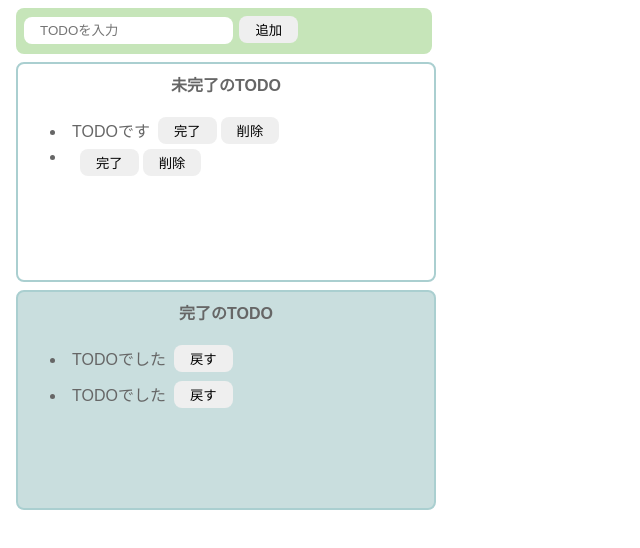
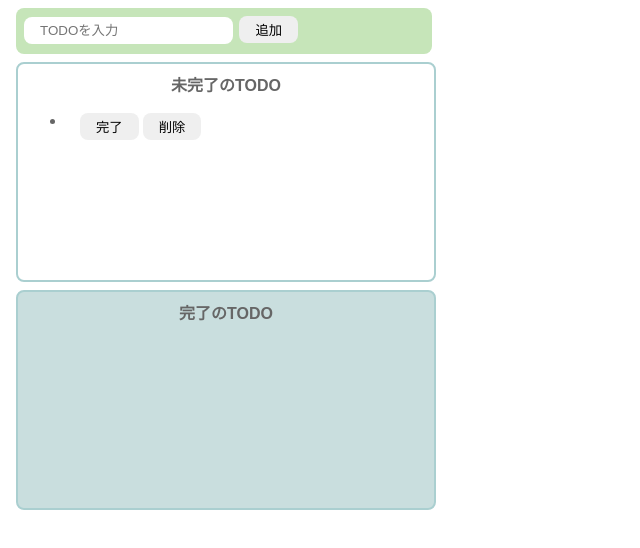
Before and after one commit to hideo333666/Todo-js, a website built with Vite: page index.html in a window 1280 px wide. Both pictures are taken after a click on the button "追加". Shown: the whole page, without its empty margins (0-640 px from the left). Built offline with nearby package versions, Linux system fonts and the light colour scheme.

Commit message:
[fix]todo-js完成

```diff
--- a/index.html
+++ b/index.html
@@ -12,30 +12,11 @@
     <div class="incomplete-area">
       <p class="title">未完了のTODO</p>
       <ul id = "incomplete-list">
-        <li>
-          <div class="list-row">
-            <p class="todo-item">TODOです</p>
-            <button>完了</button>
-            <button>削除</button>
-          </div>
-        </li>
       </ul>
     </div>
     <div class="complete-area">
       <p class="title">完了のTODO</p>
       <ul id="complete-list">
-        <li>
-          <div class="list-row">
-            <p class="todo-item">TODOでした</p>
-            <button>戻す</button>
-          </div>
-        </li>
-        <li>
-          <div class="list-row">
-            <p class="todo-item">TODOでした</p>
-            <button>戻す</button>
-          </div>
-        </li>
       </ul>
     </div>
     <script type="module" src="/main.js"></script>
--- a/main.js
+++ b/main.js
@@ -5,6 +5,13 @@ const onClickAdd = () => {
     const inputText = document.getElementById("add-text").value;
     document.getElementById("add-text").value = "";
 
+    // 未完了リストに追加
+    createIncompleteTodo(inputText);
+}
+
+
+// 渡された引数を基に未完了のTODOを作成する関数
+const createIncompleteTodo = (todo) => {
     // li生成
     const li = document.createElement("li");
 
@@ -15,7 +22,7 @@ const onClickAdd = () => {
     // p生成
     const p = document.createElement("p");
     p.className = "todo-item";
-    p.innerText = inputText;
+    p.innerText = todo
 
     // button(完了)タグ生成
     const completeButton = document.createElement("button");
@@ -28,6 +35,13 @@ const onClickAdd = () => {
         // 戻すボタンを生成してdivタグは以下に設定
         const backButton = document.createElement("button");
         backButton.innerText = "戻す";
+        backButton.addEventListener("click",() => {
+            // TODOの内容を取得し、未完了リストに追加
+            const todoText = backButton.previousElementSibling.innerText;
+            createIncompleteTodo(todoText);
+            //　押された戻すボタンの親にあるliタグを削除
+            backButton.closest("li").remove();
+        })
         moveTarget.firstElementChild.appendChild(backButton);
         // 完了リストに移動
         document.getElementById("complete-list").appendChild(moveTarget);
```
